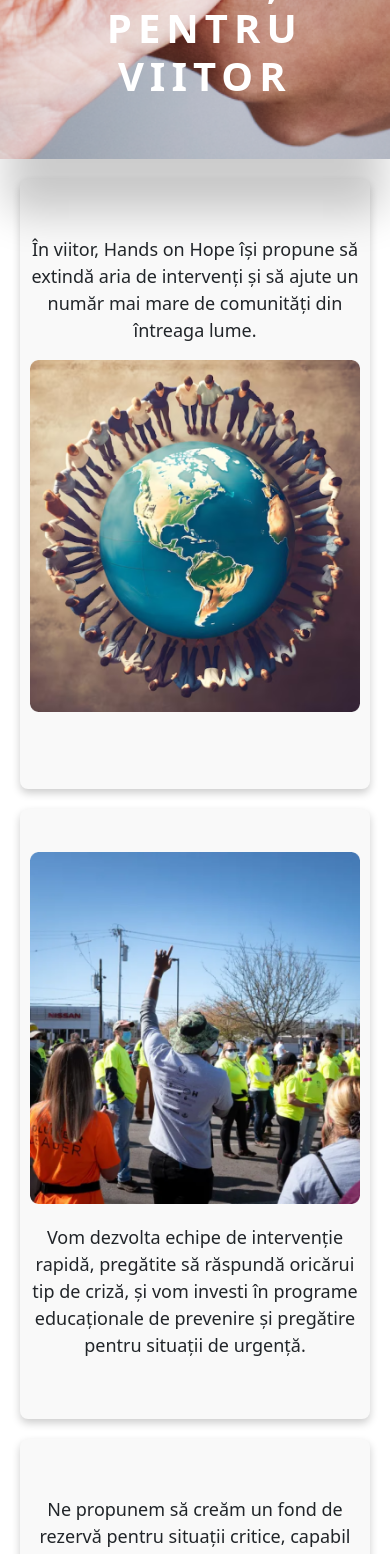
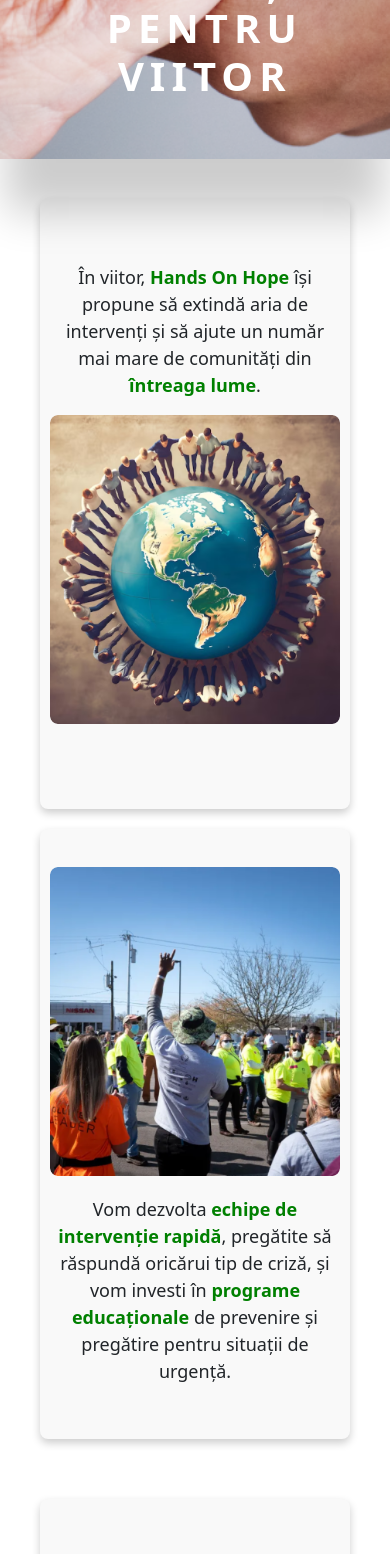
Before and after one commit to Catalin567/Proiect-HandsOnHope, a React (Vite) app: page /ProiectiiViitor in a window 390 px wide. Shown: the part 432-1986 px from the top of the page. Built offline with nearby package versions, Linux system fonts and the light colour scheme.

Commit message:
media queries, better navbar

```diff
--- a/src/pages/MisiuneViziune.jsx
+++ b/src/pages/MisiuneViziune.jsx
@@ -16,14 +16,14 @@ function MisiuneViziune() {
         <h2 className="misiune-viziune">MISIUNEA ȘI VIZIUNEA</h2>
       </div>
       <div className="mv-mesaj1 border-bottom">
-        Hands on Hope este o organizație dedicată sprijinirii comunităților
-        afectate de dezastre naturale și calamități. Fondată din dorința de a
-        aduce speranță și ajutor concret celor mai vulnerabili, Hands on Hope
-        oferă suport de urgență și contribuie la reconstrucția vieților afectate
-        de tragedii neprevăzute. Suntem o echipă de voluntari, experți și
-        parteneri, uniți prin compasiune și dedicație, cu scopul de a transforma
-        solidaritatea într-un gest concret de ajutor pentru cei care au cea mai
-        mare nevoie.
+        <span className="highlight"> Hands on Hope</span> este o organizație
+        dedicată sprijinirii comunităților afectate de dezastre naturale și
+        calamități. Fondată din dorința de a aduce speranță și ajutor concret
+        celor mai vulnerabili, Hands on Hope oferă suport de urgență și
+        contribuie la reconstrucția vieților afectate de tragedii neprevăzute.
+        Suntem o echipă de voluntari, experți și parteneri, uniți prin
+        compasiune și dedicație, cu scopul de a transforma solidaritatea într-un
+        gest concret de ajutor pentru cei care au cea mai mare nevoie.
       </div>
       <div className="viziune">
         <img src={p2}></img>
--- a/src/pages/Principii.jsx
+++ b/src/pages/Principii.jsx
@@ -72,6 +72,7 @@ function Principii() {
 
   return (
     <>
+      <div>
         <Navigation />
         <div className="upper-side" style={{ backgroundImage: `url(${p1})` }}>
           <h2>PRINCIPII ORGANIZAȚIEI NOASTRE</h2>
@@ -88,6 +89,14 @@ function Principii() {
               mai mari din comunitățile vulnerabile, dar și pentru a inspira
               încredere în rândul donatorilor și voluntarilor noștri.
             </p>
+            <p>
+              {" "}
+              Prin respectarea acestor valori,{" "}
+              <span className="highlight"> Hands On Hope</span> își propune să
+              fie mai mult decât o simplă organizație de caritate — să fie un
+              partener de încredere, dedicat susținerii oamenilor și
+              comunităților în momentele lor cele mai dificile.
+            </p>
           </div>
           <div className="principii">
             <h2>PRINCIPII</h2>
@@ -97,13 +106,6 @@ function Principii() {
               ))}
             </ul>
           </div>
-      </div>
-      <div className="po-2">
-        <p>
-          Prin respectarea acestor valori, Hands On Hope își propune să fie mai
-          mult decât o simplă organizație de caritate — să fie un partener de
-          încredere.
-        </p>
         </div>
         <div className="po-3">
           <div className="principiu">
@@ -123,6 +125,7 @@ function Principii() {
           </div>
         </div>
         <Footer />
+      </div>
     </>
   );
 }
--- a/src/pages/ProiectiiViitor.jsx
+++ b/src/pages/ProiectiiViitor.jsx
@@ -16,16 +16,19 @@ function ProiectiiViitor() {
       <div className="pv">
         <div className="proiectie">
           <p>
-            În viitor, Hands on Hope își propune să extindă aria de intervenți
-            și să ajute un număr mai mare de comunități din întreaga lume.
+            În viitor, <span className="highlight">Hands On Hope</span> își
+            propune să extindă aria de intervenți și să ajute un număr mai mare
+            de comunități din <span className="highlight">întreaga lume</span>.
           </p>
-          <img src={p2}></img>
+          <img src={p2} alt="Future Projections 1"></img>
         </div>
         <div className="proiectie">
-          <img src={p3}></img>
+          <img src={p3} alt="Future Projections 2"></img>
           <p>
-            Vom dezvolta echipe de intervenție rapidă, pregătite să răspundă
-            oricărui tip de criză, și vom investi în programe educaționale de
+            Vom dezvolta
+            <span className="highlight"> echipe de intervenție rapidă</span>,
+            pregătite să răspundă oricărui tip de criză, și vom investi în
+            <span className="highlight"> programe educaționale </span>de
             prevenire și pregătire pentru situații de urgență.
           </p>
         </div>
@@ -33,18 +36,21 @@ function ProiectiiViitor() {
       <div className="pv">
         <div className="proiectie">
           <p>
-            Ne propunem să creăm un fond de rezervă pentru situații critice,
-            capabil să asigure un răspuns constant și prompt la dezastrele
-            naturale.
+            Ne propunem să creăm un{" "}
+            <span className="highlight"> fond de rezervă </span> pentru situații
+            critice, capabil să asigure un răspuns constant și prompt la
+            <span className="highlight"> dezastrele naturale</span>.
           </p>
-          <img src={p4}></img>
+          <img src={p4} alt="Future Projections 3"></img>
         </div>
         <div className="proiectie">
-          <img src={p5}></img>
+          <img src={p5} alt="Future Projections 4"></img>
           <p>
             Prin tehnologie și parteneriate globale, ne dorim să ajungem mai
-            repede și mai eficient la cei care au cea mai mare nevoie, lăsând în
-            urmă nu doar ajutor, ci și o bază solidă pentru viitor.
+            <span className="highlight"> repede</span> și mai{" "}
+            <span className="highlight"> eficient</span> la cei care au cea mai
+            mare nevoie, lăsând în urmă nu doar ajutor, ci și o bază solidă
+            pentru <span className="highlight"> viitor</span>.
           </p>
         </div>
       </div>
--- a/src/styles/MisiuneViziune.css
+++ b/src/styles/MisiuneViziune.css
@@ -26,7 +26,7 @@
   max-width: 1400px;
   text-align: center;
   margin: 40px auto;
-  font-size: 24px;
+  font-size: 20px;
   line-height: 1.5;
   padding: 20px;
 }
@@ -37,8 +37,9 @@
   gap: 2rem;
   margin: 2rem auto;
   max-width: 1400px;
-  font-size: 24px;
+  font-size: 20px;
   line-height: 1.5;
+  padding: 20px;
 }
 
 .viziune img,
--- a/src/styles/Navigation.css
+++ b/src/styles/Navigation.css
@@ -20,6 +20,12 @@
 
 .logo img {
   height: 70px;
+}
+.dropdown-menu.show {
+  border-radius: 0px !important;
+  top: 18px !important;
+  border: none;
+  box-shadow: rgba(0, 0, 0, 0.2) 0px 4px 6px -2px;
 }
 
 .nav-links {
@@ -60,8 +66,7 @@
   display: flex;
   align-items: center;
   background-color: #fff;
-  border-radius: 30px;
-  padding: 5px 15px;
+  border-radius: 15px;
   width: 0;
   opacity: 0;
   transition: width 0.3s ease, opacity 0.3s ease;
@@ -139,20 +144,6 @@
   color: #008000;
 }
 
-@media (max-width: 1030px) {
-  .nav-links {
-    gap: 10px;
-  }
-
-  .search-bar {
-    width: fit-content;
-  }
-
-  .search-bar.active {
-    width: fit-content;
-  }
-}
-
 @media (max-width: 1032px) {
   .hamburger {
     display: block;
@@ -163,16 +154,21 @@
     flex-direction: column;
     position: absolute;
     top: 60px;
-    background-color: rgba(255, 253, 253, 0.9);
+    background-color: rgba(241, 241, 241, 0.822);
     width: 97%;
     box-shadow: 0 4px 8px rgba(0, 0, 0, 0.1);
     border-radius: 8px;
-    z-index: 999;
+    z-index: 100;
     transition: all 0.5s ease;
   }
 
   .nav-links.active {
+    position: absolute;
     display: flex;
+    top: 70px;
+    left: 0;
+    right: 0;
+    width: 100%;
   }
 
   .nav-links a {
--- a/src/styles/Principii.css
+++ b/src/styles/Principii.css
@@ -25,8 +25,10 @@
 .po-1 {
   display: flex;
   gap: 40px;
-  margin: 40px;
+  margin: 40px auto;
   align-items: center;
+  max-width: 1400px;
+  padding: 0 20px;
 }
 
 .po-1 > div {
@@ -53,7 +55,7 @@
   font-size: 1.25rem;
   line-height: 1.8;
   border: 1px solid #008000;
-  border-radius: 15px;
+  border-radius: 8px;
   padding: 15px;
   background-color: #f9f9f9;
 }
@@ -63,18 +65,6 @@
 }
 .po1-1 {
   max-width: 1400px;
-}
-
-.po-2 {
-  margin: 20px 40px;
-  font-size: 1.25rem;
-  line-height: 1.5;
-  padding: 15px;
-  border-left: 4px solid #008000;
-  border-right: 4px solid #008000;
-  background-color: #f5f5f5;
-  color: #333;
-  text-align: justify;
 }
 
 .po-3 {
@@ -153,6 +143,14 @@
   }
 }
 
+@media (max-width: 600px) {
+  .principiu {
+    flex-direction: column;
+    text-align: center;
+    min-height: 450px;
+  }
+}
+
 @media (max-width: 900px) {
   .upper-side {
     height: 50vh;
@@ -165,13 +163,14 @@
 
   .po-1 p,
   .po-1 ul,
-  .po-2 {
+  .principiu p {
     font-size: 1rem;
   }
 
   .principiu {
     flex-direction: column;
     text-align: center;
+    min-height: 390px;
   }
 
   .principiu img {
@@ -194,9 +193,13 @@
 
   .po-1 p,
   .po-1 ul,
-  .po-2,
   .principiu p {
     font-size: 0.9rem;
+  }
+  .principiu {
+    flex-direction: column;
+    text-align: center;
+    min-height: 420px;
   }
 
   .principiu h3 {
--- a/src/styles/ProiectiiViitor.css
+++ b/src/styles/ProiectiiViitor.css
@@ -22,12 +22,21 @@
   margin: 0;
 }
 
+.highlight {
+  color: #008000;
+  font-weight: 600;
+}
+
 .pv {
-  display: flex;
+  display: grid;
+  grid-template-columns: repeat(auto-fit, minmax(300px, 1fr));
   gap: 40px;
-  margin: 40px 40px;
+  max-width: 1400px;
+  margin: 60px auto;
   align-items: center;
-  justify-content: center;
+  text-align: center;
+  justify-items: center;
+  padding: 20px;
 }
 
 .proiectie {
@@ -36,12 +45,20 @@
   justify-content: center;
   flex-direction: column;
   text-align: center;
+  width: 100%;
+  max-width: 500px;
+  height: auto;
   min-height: 610px;
-  max-width: 500px;
   padding: 10px;
   box-shadow: 0px 4px 8px rgba(0, 0, 0, 0.2);
   border-radius: 8px;
   background-color: #f9f9f9;
+  transition: transform 0.3s ease, box-shadow 0.3s ease;
+}
+
+.proiectie:hover {
+  transform: translateY(-8px);
+  box-shadow: 0 8px 20px rgba(0, 0, 0, 0.2);
 }
 
 .proiectie img {
@@ -60,7 +77,7 @@
 
 @media (max-width: 768px) {
   .pv {
-    flex-direction: column;
+    grid-template-columns: 1fr;
     margin: 20px;
     gap: 20px;
   }
--- a/src/styles/UpperSide.css
+++ b/src/styles/UpperSide.css
@@ -49,16 +49,15 @@
 }
 
 .btn-volunteer:hover {
-  background-color: rgba(0, 128, 0, 0.1);
   color: rgba(0, 128, 0, 1);
   transform: translateY(-3px);
   box-shadow: 0 6px 8px rgba(0, 128, 0, 0.5);
 }
 
-.fade-in{
+.fade-in {
   opacity: 1;
 }
 
-.fade-out{
+.fade-out {
   opacity: 0.8;
 }
```
Lines whose indentation alone changed are shown as unchanged.
